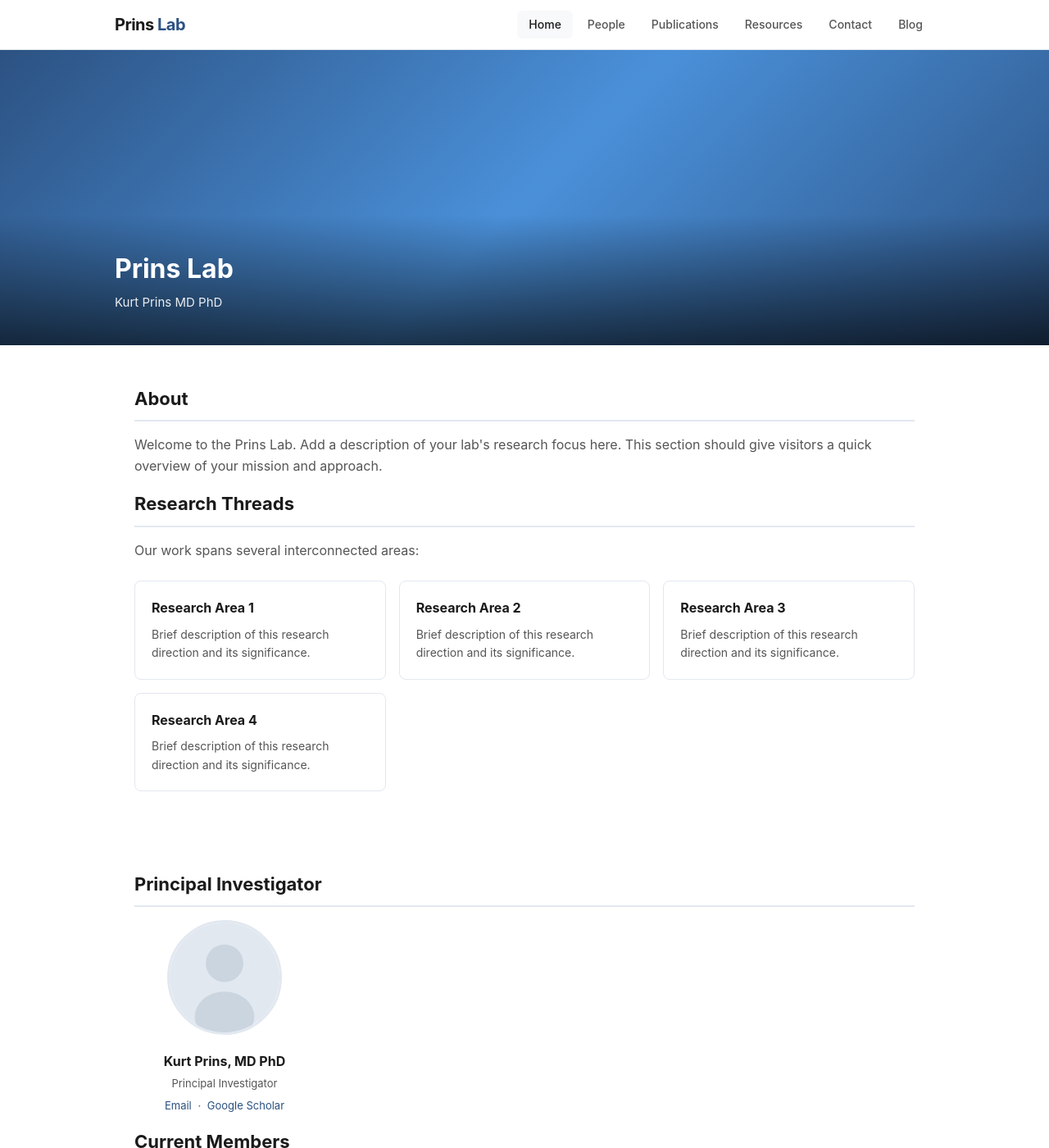
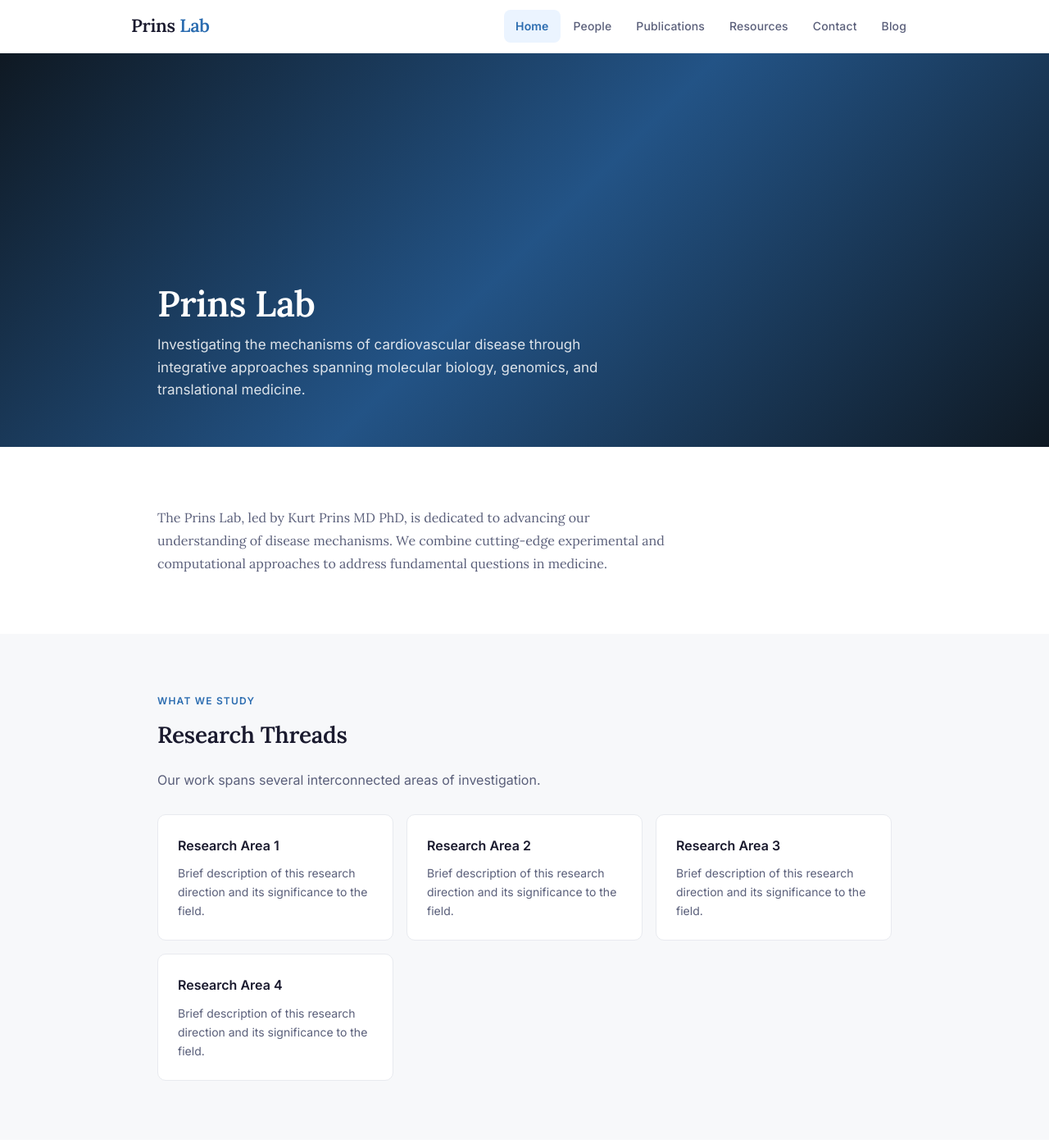
Before and after one commit to blake561/prins-lab-website, a Jekyll site: the page preview.html, which Jekyll copies as it is, in a window 1280 px wide and 1400 px high. Shown: the whole window at 82% size. Built offline with Jekyll 4.4.1, drawn with Linux system fonts in a browser that asks for light colours; some of the changed text lies outside the part shown.

Commit message:
Redesign with polished typography, layout, and interactions

```diff
--- a/assets/css/style.css
+++ b/assets/css/style.css
@@ -1,35 +1,47 @@
+@import url('https://fonts.googleapis.com/css2?family=Inter:wght@400;500;600;700&family=Lora:ital,wght@0,400;0,600;1,400&display=swap');
+
 :root {
   --bg: #ffffff;
-  --bg-alt: #f8f9fa;
-  --text: #1a1a1a;
-  --text-light: #555;
-  --accent: #2c5282;
-  --accent-hover: #1a365d;
-  --border: #e2e8f0;
-  --radius: 8px;
-  --max-width: 1000px;
+  --bg-alt: #f7f8fa;
+  --bg-dark: #0f1923;
+  --text: #1a1a2e;
+  --text-light: #5a5f7a;
+  --text-muted: #8b90a0;
+  --accent: #2b6cb0;
+  --accent-light: #ebf4ff;
+  --accent-hover: #1e4e8c;
+  --border: #e8eaef;
+  --border-light: #f0f1f4;
+  --radius: 10px;
+  --max-width: 960px;
+  --transition: 0.25s cubic-bezier(0.4, 0, 0.2, 1);
 }
 
 * { margin: 0; padding: 0; box-sizing: border-box; }
 
+html { scroll-behavior: smooth; }
+
 body {
-  font-family: -apple-system, BlinkMacSystemFont, 'Segoe UI', Roboto, 'Helvetica Neue', sans-serif;
+  font-family: 'Inter', -apple-system, BlinkMacSystemFont, 'Segoe UI', sans-serif;
   color: var(--text);
   background: var(--bg);
-  line-height: 1.6;
+  line-height: 1.7;
+  -webkit-font-smoothing: antialiased;
 }
 
-a { color: var(--accent); text-decoration: none; }
-a:hover { color: var(--accent-hover); text-decoration: underline; }
+a { color: var(--accent); text-decoration: none; transition: color var(--transition); }
+a:hover { color: var(--accent-hover); }
 
 /* ── Nav ── */
 .site-header {
-  border-bottom: 1px solid var(--border);
-  padding: 0 24px;
+  padding: 0 32px;
   position: sticky;
   top: 0;
-  background: var(--bg);
+  background: rgba(255,255,255,0.92);
+  backdrop-filter: blur(12px);
+  -webkit-backdrop-filter: blur(12px);
   z-index: 100;
+  border-bottom: 1px solid var(--border-light);
 }
 .site-header .inner {
   max-width: var(--max-width);
@@ -37,36 +49,51 @@ a:hover { color: var(--accent-hover); text-decoration: underline; }
   display: flex;
   align-items: center;
   justify-content: space-between;
-  height: 60px;
+  height: 64px;
 }
 .site-logo {
-  font-size: 20px;
-  font-weight: 700;
+  font-family: 'Lora', Georgia, serif;
+  font-size: 22px;
+  font-weight: 600;
   color: var(--text);
-  letter-spacing: -0.5px;
+  letter-spacing: -0.3px;
 }
-.site-logo:hover { text-decoration: none; }
+.site-logo:hover { text-decoration: none; color: var(--text); }
 .site-logo span { color: var(--accent); }
-nav { display: flex; gap: 4px; }
+nav { display: flex; gap: 2px; }
 nav a {
-  padding: 6px 14px;
-  border-radius: 6px;
+  padding: 8px 14px;
+  border-radius: 8px;
   font-size: 14px;
   font-weight: 500;
   color: var(--text-light);
-  transition: background 0.15s, color 0.15s;
+  transition: all var(--transition);
+  letter-spacing: 0.01em;
 }
-nav a:hover, nav a.active {
+nav a:hover {
   background: var(--bg-alt);
   color: var(--text);
   text-decoration: none;
 }
-.mobile-toggle { display: none; background: none; border: none; font-size: 24px; cursor: pointer; }
+nav a.active {
+  color: var(--accent);
+  background: var(--accent-light);
+  font-weight: 600;
+}
+.mobile-toggle {
+  display: none;
+  background: none;
+  border: none;
+  font-size: 22px;
+  cursor: pointer;
+  padding: 8px;
+  color: var(--text);
+}
 
 /* ── Hero ── */
 .hero {
   position: relative;
-  height: 400px;
+  height: 480px;
   overflow: hidden;
   display: flex;
   align-items: flex-end;
@@ -78,103 +105,176 @@ nav a:hover, nav a.active {
   height: 100%;
   object-fit: cover;
 }
-.hero-overlay {
+.hero-gradient {
+  position: absolute;
+  inset: 0;
+  background: linear-gradient(135deg,
+    rgba(15,25,35,0.85) 0%,
+    rgba(43,108,176,0.6) 50%,
+    rgba(15,25,35,0.75) 100%);
+}
+.hero-content {
   position: relative;
   z-index: 1;
   width: 100%;
-  padding: 40px 24px;
-  background: linear-gradient(transparent, rgba(0,0,0,0.65));
-  color: #fff;
-}
-.hero-overlay h2 {
-  font-size: 32px;
-  font-weight: 700;
-  max-width: var(--max-width);
-  margin: 0 auto 4px;
-}
-.hero-overlay p {
   max-width: var(--max-width);
   margin: 0 auto;
-  font-size: 15px;
-  opacity: 0.9;
+  padding: 0 32px 56px;
+}
+.hero-content h2 {
+  font-family: 'Lora', Georgia, serif;
+  font-size: 44px;
+  font-weight: 600;
+  color: #fff;
+  line-height: 1.15;
+  margin-bottom: 12px;
+  letter-spacing: -0.5px;
+}
+.hero-content p {
+  font-size: 17px;
+  color: rgba(255,255,255,0.85);
+  line-height: 1.6;
+  max-width: 560px;
 }
 
-/* ── Content ── */
-.content {
+/* ── Sections ── */
+.section {
   max-width: var(--max-width);
   margin: 0 auto;
-  padding: 48px 24px;
+  padding: 72px 32px;
 }
-.content h2 {
-  font-size: 22px;
+.section + .section { padding-top: 0; }
+.section-alt {
+  background: var(--bg-alt);
+  padding: 72px 0;
+}
+.section-alt .section-inner {
+  max-width: var(--max-width);
+  margin: 0 auto;
+  padding: 0 32px;
+}
+.section-label {
+  font-size: 12px;
+  font-weight: 600;
+  text-transform: uppercase;
+  letter-spacing: 0.1em;
+  color: var(--accent);
+  margin-bottom: 8px;
+}
+.section h2 {
+  font-family: 'Lora', Georgia, serif;
+  font-size: 28px;
+  font-weight: 600;
+  color: var(--text);
   margin-bottom: 16px;
-  padding-bottom: 8px;
-  border-bottom: 2px solid var(--border);
+  letter-spacing: -0.3px;
 }
-.content h3 {
-  font-size: 17px;
-  margin: 32px 0 12px;
+.section-alt h2 {
+  font-family: 'Lora', Georgia, serif;
+  font-size: 28px;
+  font-weight: 600;
   color: var(--text);
+  margin-bottom: 16px;
+  letter-spacing: -0.3px;
 }
-.content p { margin-bottom: 16px; color: var(--text-light); }
+.section p, .section-alt p {
+  color: var(--text-light);
+  font-size: 16px;
+  line-height: 1.75;
+  max-width: 640px;
+}
+.intro-text {
+  font-family: 'Lora', Georgia, serif;
+  font-size: 20px;
+  line-height: 1.8;
+  color: var(--text);
+  max-width: 680px;
+}
 
 /* ── Research threads ── */
 .threads {
   display: grid;
   grid-template-columns: repeat(auto-fill, minmax(280px, 1fr));
   gap: 16px;
-  margin-top: 24px;
+  margin-top: 28px;
 }
 .thread-card {
+  background: var(--bg);
   border: 1px solid var(--border);
   border-radius: var(--radius);
-  padding: 20px;
-  transition: box-shadow 0.2s, border-color 0.2s;
-  cursor: default;
+  padding: 24px;
+  transition: all var(--transition);
+  position: relative;
+  overflow: hidden;
+}
+.thread-card::before {
+  content: '';
+  position: absolute;
+  top: 0;
+  left: 0;
+  right: 0;
+  height: 3px;
+  background: var(--accent);
+  transform: scaleX(0);
+  transform-origin: left;
+  transition: transform var(--transition);
 }
 .thread-card:hover {
   border-color: var(--accent);
-  box-shadow: 0 2px 12px rgba(44,82,130,0.1);
+  box-shadow: 0 4px 20px rgba(43,108,176,0.08);
+  transform: translateY(-2px);
 }
+.thread-card:hover::before { transform: scaleX(1); }
 .thread-card h3 {
-  margin: 0 0 8px;
   font-size: 16px;
+  font-weight: 600;
   color: var(--text);
-  border: none;
-  padding: 0;
+  margin-bottom: 8px;
 }
-.thread-card p { font-size: 14px; margin: 0; }
+.thread-card p {
+  font-size: 14px;
+  line-height: 1.65;
+  color: var(--text-light);
+  margin: 0;
+  max-width: none;
+}
 
 /* ── People ── */
 .people-grid {
   display: grid;
-  grid-template-columns: repeat(auto-fill, minmax(220px, 1fr));
-  gap: 24px;
-  margin-top: 16px;
+  grid-template-columns: repeat(auto-fill, minmax(200px, 1fr));
+  gap: 32px;
+  margin-top: 24px;
 }
-.person-card { text-align: center; }
-.person-card img {
+.person-card {
+  text-align: center;
+  transition: transform var(--transition);
+}
+.person-card:hover { transform: translateY(-3px); }
+.person-card img, .person-card svg {
   width: 140px;
   height: 140px;
   border-radius: 50%;
   object-fit: cover;
   background: var(--bg-alt);
   border: 3px solid var(--border);
-  margin-bottom: 12px;
+  margin-bottom: 14px;
+  transition: border-color var(--transition);
+}
+.person-card:hover img, .person-card:hover svg {
+  border-color: var(--accent);
 }
 .person-card h3 {
-  margin: 0 0 4px;
-  font-size: 16px;
-  border: none;
-  padding: 0;
+  font-size: 15px;
+  font-weight: 600;
+  margin-bottom: 4px;
 }
 .person-card .role {
   font-size: 13px;
-  color: var(--text-light);
-  margin: 0;
+  color: var(--text-muted);
 }
 .person-card .links {
-  margin-top: 6px;
+  margin-top: 8px;
   font-size: 13px;
 }
 .person-card .links a { margin: 0 4px; }
@@ -183,123 +283,212 @@ nav a:hover, nav a.active {
 .alumni-table {
   width: 100%;
   border-collapse: collapse;
-  margin-top: 16px;
+  margin-top: 24px;
   font-size: 14px;
 }
 .alumni-table th {
   text-align: left;
-  padding: 10px 12px;
+  padding: 12px 16px;
   background: var(--bg-alt);
+  font-weight: 600;
+  font-size: 12px;
+  text-transform: uppercase;
+  letter-spacing: 0.06em;
+  color: var(--text-light);
   border-bottom: 2px solid var(--border);
-  font-weight: 600;
 }
 .alumni-table td {
-  padding: 10px 12px;
-  border-bottom: 1px solid var(--border);
+  padding: 12px 16px;
+  border-bottom: 1px solid var(--border-light);
   color: var(--text-light);
 }
+.alumni-table tr:hover td { background: var(--bg-alt); }
 
 /* ── Publications ── */
-.pub-year { margin-top: 36px; }
+.pub-year { margin-top: 40px; }
 .pub-year:first-child { margin-top: 0; }
+.pub-year > h3 {
+  font-family: 'Lora', Georgia, serif;
+  font-size: 22px;
+  font-weight: 600;
+  color: var(--text);
+  margin-bottom: 4px;
+  padding-bottom: 8px;
+  border-bottom: 2px solid var(--border);
+}
 .pub-item {
-  padding: 16px 0;
-  border-bottom: 1px solid var(--border);
+  padding: 20px 0;
+  border-bottom: 1px solid var(--border-light);
 }
 .pub-item:last-child { border-bottom: none; }
 .pub-item h3 {
   font-size: 15px;
-  margin: 0 0 4px;
-  border: none;
-  padding: 0;
+  font-weight: 600;
+  margin-bottom: 6px;
+  line-height: 1.5;
+  color: var(--text);
 }
-.pub-item .authors { font-size: 13px; color: var(--text-light); margin-bottom: 4px; }
-.pub-item .journal { font-size: 13px; font-style: italic; color: var(--text-light); }
-.pub-item .pub-links { margin-top: 6px; font-size: 13px; }
+.pub-item .authors {
+  font-size: 13px;
+  color: var(--text-muted);
+  margin-bottom: 2px;
+}
+.pub-item .journal {
+  font-size: 13px;
+  font-style: italic;
+  color: var(--text-light);
+}
+.pub-item .pub-links {
+  margin-top: 10px;
+  display: flex;
+  gap: 8px;
+  flex-wrap: wrap;
+}
 .pub-item .pub-links a {
-  margin-right: 12px;
-  padding: 2px 8px;
-  background: var(--bg-alt);
-  border-radius: 4px;
-  font-weight: 500;
+  padding: 4px 12px;
+  background: var(--accent-light);
+  color: var(--accent);
+  border-radius: 6px;
+  font-size: 12px;
+  font-weight: 600;
+  letter-spacing: 0.02em;
+  transition: all var(--transition);
+}
+.pub-item .pub-links a:hover {
+  background: var(--accent);
+  color: #fff;
+  text-decoration: none;
 }
 
 /* ── Resources ── */
 .resource-list {
   list-style: none;
-  margin-top: 16px;
+  margin-top: 24px;
 }
 .resource-list li {
-  padding: 14px 0;
-  border-bottom: 1px solid var(--border);
+  padding: 20px 0;
+  border-bottom: 1px solid var(--border-light);
 }
 .resource-list li:last-child { border-bottom: none; }
 .resource-list h3 {
-  font-size: 15px;
-  margin: 0 0 4px;
-  border: none;
-  padding: 0;
+  font-size: 16px;
+  font-weight: 600;
+  margin-bottom: 6px;
 }
-.resource-list p { font-size: 14px; margin: 0; }
+.resource-list p {
+  font-size: 14px;
+  color: var(--text-light);
+  max-width: none;
+}
 
 /* ── Blog ── */
-.blog-list { margin-top: 16px; }
+.blog-list { margin-top: 24px; }
 .blog-item {
-  padding: 20px 0;
-  border-bottom: 1px solid var(--border);
+  padding: 28px 0;
+  border-bottom: 1px solid var(--border-light);
 }
 .blog-item:last-child { border-bottom: none; }
 .blog-item h3 {
-  font-size: 17px;
-  margin: 0 0 4px;
-  border: none;
-  padding: 0;
+  font-size: 18px;
+  font-weight: 600;
+  margin-bottom: 6px;
+  line-height: 1.4;
 }
-.blog-item .date { font-size: 13px; color: var(--text-light); margin-bottom: 6px; }
-.blog-item p { font-size: 14px; margin: 0; }
+.blog-item .date {
+  font-size: 13px;
+  color: var(--text-muted);
+  margin-bottom: 8px;
+}
+.blog-item p {
+  font-size: 15px;
+  max-width: none;
+}
 
 /* ── Contact ── */
 .contact-grid {
   display: grid;
   grid-template-columns: 1fr 1fr;
-  gap: 32px;
-  margin-top: 24px;
+  gap: 48px;
+  margin-top: 28px;
 }
 .contact-grid h3 {
-  margin: 0 0 12px;
-  border: none;
-  padding: 0;
+  font-size: 16px;
+  font-weight: 600;
+  margin-bottom: 12px;
+  color: var(--text);
 }
-.contact-grid p { font-size: 15px; }
+.contact-grid p {
+  font-size: 15px;
+  max-width: none;
+}
 
 /* ── Footer ── */
 .site-footer {
   border-top: 1px solid var(--border);
-  padding: 32px 24px;
+  padding: 40px 32px;
   text-align: center;
   font-size: 13px;
+  color: var(--text-muted);
+  margin-top: 0;
+}
+.site-footer p { margin-bottom: 8px; max-width: none; color: var(--text-muted); }
+.site-footer a {
+  margin: 0 10px;
   color: var(--text-light);
-  margin-top: 48px;
+  font-weight: 500;
 }
-.site-footer a { margin: 0 8px; }
+.site-footer a:hover { color: var(--accent); }
+
+/* ── Content (legacy class for individual pages) ── */
+.content {
+  max-width: var(--max-width);
+  margin: 0 auto;
+  padding: 72px 32px;
+}
+.content h2 {
+  font-family: 'Lora', Georgia, serif;
+  font-size: 28px;
+  font-weight: 600;
+  margin-bottom: 16px;
+  letter-spacing: -0.3px;
+  padding-bottom: 8px;
+  border-bottom: 2px solid var(--border);
+}
+.content h3 {
+  font-size: 17px;
+  margin: 36px 0 12px;
+  color: var(--text);
+}
+.content p {
+  margin-bottom: 16px;
+  color: var(--text-light);
+  line-height: 1.75;
+}
 
 /* ── Mobile ── */
-@media (max-width: 640px) {
+@media (max-width: 680px) {
   .mobile-toggle { display: block; }
   nav {
     display: none;
     position: absolute;
-    top: 60px;
+    top: 64px;
     left: 0;
     right: 0;
-    background: var(--bg);
+    background: rgba(255,255,255,0.98);
+    backdrop-filter: blur(12px);
     border-bottom: 1px solid var(--border);
     flex-direction: column;
-    padding: 8px;
+    padding: 8px 12px;
+    box-shadow: 0 8px 24px rgba(0,0,0,0.06);
   }
   nav.open { display: flex; }
-  .hero { height: 260px; }
-  .hero-overlay h2 { font-size: 22px; }
-  .contact-grid { grid-template-columns: 1fr; }
+  .hero { height: 340px; }
+  .hero-content { padding-bottom: 36px; }
+  .hero-content h2 { font-size: 28px; }
+  .hero-content p { font-size: 15px; }
+  .section, .content { padding: 48px 20px; }
+  .section-alt .section-inner { padding: 0 20px; }
+  .contact-grid { grid-template-columns: 1fr; gap: 32px; }
   .threads { grid-template-columns: 1fr; }
+  .people-grid { grid-template-columns: repeat(auto-fill, minmax(150px, 1fr)); gap: 20px; }
 }
--- a/preview.html
+++ b/preview.html
@@ -23,50 +23,55 @@
   </div>
 </header>
 
-<section class="hero" style="background: linear-gradient(135deg, #2c5282 0%, #4a90d9 50%, #2c5282 100%); height: 360px;">
-  <div class="hero-overlay">
+<section class="hero" style="background: #0f1923;">
+  <div class="hero-gradient" style="background: linear-gradient(135deg, rgba(15,25,35,0.95) 0%, rgba(43,108,176,0.7) 50%, rgba(15,25,35,0.85) 100%);"></div>
+  <div class="hero-content">
     <h2>Prins Lab</h2>
-    <p>Kurt Prins MD PhD</p>
+    <p>Investigating the mechanisms of cardiovascular disease through integrative approaches spanning molecular biology, genomics, and translational medicine.</p>
   </div>
 </section>
 
-<div class="content">
-  <h2>About</h2>
-  <p>
-    Welcome to the Prins Lab. Add a description of your lab's research focus here.
-    This section should give visitors a quick overview of your mission and approach.
+<div class="section">
+  <p class="intro-text">
+    The Prins Lab, led by Kurt Prins MD PhD, is dedicated to advancing our understanding of disease mechanisms. We combine cutting-edge experimental and computational approaches to address fundamental questions in medicine.
   </p>
+</div>
 
+<div class="section-alt">
+  <div class="section-inner">
+    <div class="section-label">What We Study</div>
     <h2>Research Threads</h2>
-  <p>Our work spans several interconnected areas:</p>
+    <p>Our work spans several interconnected areas of investigation.</p>
     <div class="threads">
       <div class="thread-card">
         <h3>Research Area 1</h3>
-      <p>Brief description of this research direction and its significance.</p>
+        <p>Brief description of this research direction and its significance to the field.</p>
       </div>
       <div class="thread-card">
         <h3>Research Area 2</h3>
-      <p>Brief description of this research direction and its significance.</p>
+        <p>Brief description of this research direction and its significance to the field.</p>
       </div>
       <div class="thread-card">
         <h3>Research Area 3</h3>
-      <p>Brief description of this research direction and its significance.</p>
+        <p>Brief description of this research direction and its significance to the field.</p>
       </div>
       <div class="thread-card">
         <h3>Research Area 4</h3>
-      <p>Brief description of this research direction and its significance.</p>
+        <p>Brief description of this research direction and its significance to the field.</p>
+      </div>
     </div>
   </div>
 </div>
 
-<div class="content" id="people">
+<div class="section" id="people">
+  <div class="section-label">Our Team</div>
   <h2>Principal Investigator</h2>
   <div class="people-grid">
     <div class="person-card">
-      <svg width="140" height="140" viewBox="0 0 140 140" style="border-radius:50%;border:3px solid #e2e8f0;margin-bottom:12px;">
-        <rect width="140" height="140" fill="#e2e8f0"/>
-        <circle cx="70" cy="52" r="24" fill="#cbd5e0"/>
-        <ellipse cx="70" cy="120" rx="38" ry="32" fill="#cbd5e0"/>
+      <svg width="140" height="140" viewBox="0 0 140 140" style="border-radius:50%;border:3px solid #e8eaef;margin-bottom:14px;">
+        <rect width="140" height="140" fill="#f7f8fa"/>
+        <circle cx="70" cy="52" r="24" fill="#d0d5dd"/>
+        <ellipse cx="70" cy="120" rx="38" ry="32" fill="#d0d5dd"/>
       </svg>
       <h3>Kurt Prins, MD PhD</h3>
       <p class="role">Principal Investigator</p>
@@ -74,57 +79,49 @@
     </div>
   </div>
 
-  <h2>Current Members</h2>
+  <h2 style="margin-top:48px;">Current Members</h2>
   <div class="people-grid">
     <div class="person-card">
-      <svg width="140" height="140" viewBox="0 0 140 140" style="border-radius:50%;border:3px solid #e2e8f0;margin-bottom:12px;">
-        <rect width="140" height="140" fill="#e2e8f0"/>
-        <circle cx="70" cy="52" r="24" fill="#cbd5e0"/>
-        <ellipse cx="70" cy="120" rx="38" ry="32" fill="#cbd5e0"/>
+      <svg width="140" height="140" viewBox="0 0 140 140" style="border-radius:50%;border:3px solid #e8eaef;margin-bottom:14px;">
+        <rect width="140" height="140" fill="#f7f8fa"/>
+        <circle cx="70" cy="52" r="24" fill="#d0d5dd"/>
+        <ellipse cx="70" cy="120" rx="38" ry="32" fill="#d0d5dd"/>
       </svg>
       <h3>Lab Member</h3>
       <p class="role">PhD Student</p>
       <p class="links"><a href="#">Email</a></p>
     </div>
     <div class="person-card">
-      <svg width="140" height="140" viewBox="0 0 140 140" style="border-radius:50%;border:3px solid #e2e8f0;margin-bottom:12px;">
-        <rect width="140" height="140" fill="#e2e8f0"/>
-        <circle cx="70" cy="52" r="24" fill="#cbd5e0"/>
-        <ellipse cx="70" cy="120" rx="38" ry="32" fill="#cbd5e0"/>
+      <svg width="140" height="140" viewBox="0 0 140 140" style="border-radius:50%;border:3px solid #e8eaef;margin-bottom:14px;">
+        <rect width="140" height="140" fill="#f7f8fa"/>
+        <circle cx="70" cy="52" r="24" fill="#d0d5dd"/>
+        <ellipse cx="70" cy="120" rx="38" ry="32" fill="#d0d5dd"/>
       </svg>
       <h3>Lab Member</h3>
       <p class="role">Postdoctoral Researcher</p>
       <p class="links"><a href="#">Email</a></p>
     </div>
     <div class="person-card">
-      <svg width="140" height="140" viewBox="0 0 140 140" style="border-radius:50%;border:3px solid #e2e8f0;margin-bottom:12px;">
-        <rect width="140" height="140" fill="#e2e8f0"/>
-        <circle cx="70" cy="52" r="24" fill="#cbd5e0"/>
-        <ellipse cx="70" cy="120" rx="38" ry="32" fill="#cbd5e0"/>
+      <svg width="140" height="140" viewBox="0 0 140 140" style="border-radius:50%;border:3px solid #e8eaef;margin-bottom:14px;">
+        <rect width="140" height="140" fill="#f7f8fa"/>
+        <circle cx="70" cy="52" r="24" fill="#d0d5dd"/>
+        <ellipse cx="70" cy="120" rx="38" ry="32" fill="#d0d5dd"/>
       </svg>
       <h3>Lab Member</h3>
       <p class="role">Research Assistant</p>
       <p class="links"><a href="#">Email</a></p>
     </div>
   </div>
-
-  <h2>Alumni</h2>
-  <table class="alumni-table">
-    <thead>
-      <tr><th>Name</th><th>Role</th><th>Year</th><th>Current Position</th></tr>
-    </thead>
-    <tbody>
-      <tr><td>Former Member</td><td>PhD Student</td><td>2024</td><td>Postdoc at Institution</td></tr>
-    </tbody>
-  </table>
 </div>
 
-<div class="content" id="publications">
+<div class="section-alt" id="publications">
+  <div class="section-inner">
+    <div class="section-label">Our Work</div>
     <h2>Publications</h2>
     <div class="pub-year">
       <h3>2026</h3>
       <div class="pub-item">
-      <h3>Example Publication Title</h3>
+        <h3>Example Publication Title Goes Here</h3>
         <p class="authors">Author A, Author B, Prins K</p>
         <p class="journal">Journal Name, 2026</p>
         <div class="pub-links"><a href="#">PDF</a><a href="#">Journal</a><a href="#">Code</a></div>
@@ -133,39 +130,45 @@
     <div class="pub-year">
       <h3>2025</h3>
       <div class="pub-item">
-      <h3>Another Publication Title</h3>
+        <h3>Another Publication Title Example</h3>
         <p class="authors">Author C, Prins K, Author D</p>
         <p class="journal">Another Journal, 2025</p>
         <div class="pub-links"><a href="#">PDF</a><a href="#">Journal</a></div>
       </div>
     </div>
   </div>
+</div>
 
-<div class="content" id="resources">
+<div class="section" id="resources">
+  <div class="section-label">Tools &amp; Data</div>
   <h2>Resources</h2>
   <p>Tools, datasets, and protocols from the Prins Lab.</p>
   <ul class="resource-list">
-    <li><h3><a href="#">Resource Name</a></h3><p>Brief description of this tool or dataset.</p></li>
+    <li><h3><a href="#">Resource Name</a></h3><p>Brief description of this tool or dataset and how to use it.</p></li>
     <li><h3><a href="#">Protocols</a></h3><p>Lab protocols and methods documentation.</p></li>
   </ul>
 </div>
 
-<div class="content" id="contact">
+<div class="section-alt" id="contact">
+  <div class="section-inner">
+    <div class="section-label">Get in Touch</div>
     <h2>Contact</h2>
     <div class="contact-grid">
       <div>
         <h3>Location</h3>
-      <p>Prins Lab<br>Department of [Your Department]<br>[University Name]<br>[Address]</p>
+        <p>Prins Lab<br>Department of [Your Department]<br>[University Name]<br>[Building and Address]</p>
       </div>
       <div>
-      <h3>Get in Touch</h3>
-      <p><strong>Email:</strong> <a href="#">your-email@university.edu</a></p>
-      <p style="margin-top:16px;">Interested in joining the lab? We are always looking for motivated students and postdocs. Please reach out with your CV and a brief description of your research interests.</p>
+        <h3>Join Us</h3>
+        <p>We are always looking for motivated students and postdocs. Please reach out with your CV and a brief description of your research interests.</p>
+        <p style="margin-top:12px;"><strong>Email:</strong> <a href="#">your-email@university.edu</a></p>
+      </div>
     </div>
   </div>
 </div>
 
-<div class="content" id="blog">
+<div class="section" id="blog">
+  <div class="section-label">News</div>
   <h2>Blog</h2>
   <div class="blog-list">
     <div class="blog-item">
```
Also changed, not shown: index.html (+17 -13 lines). Lines whose indentation alone changed are shown as unchanged.
